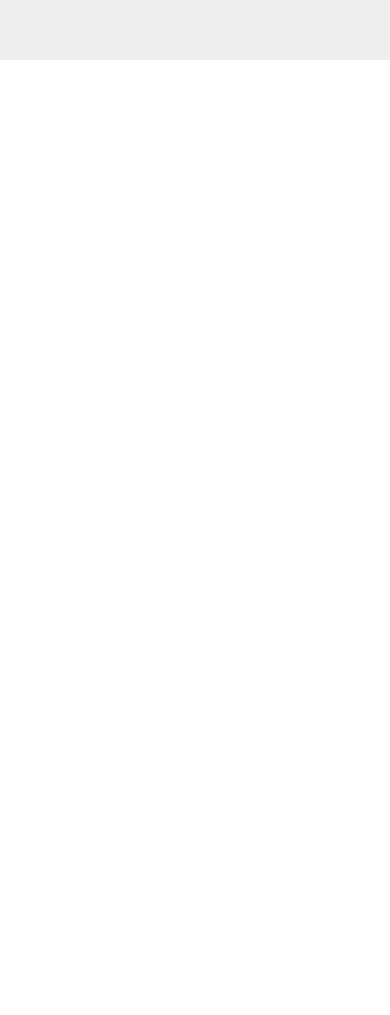
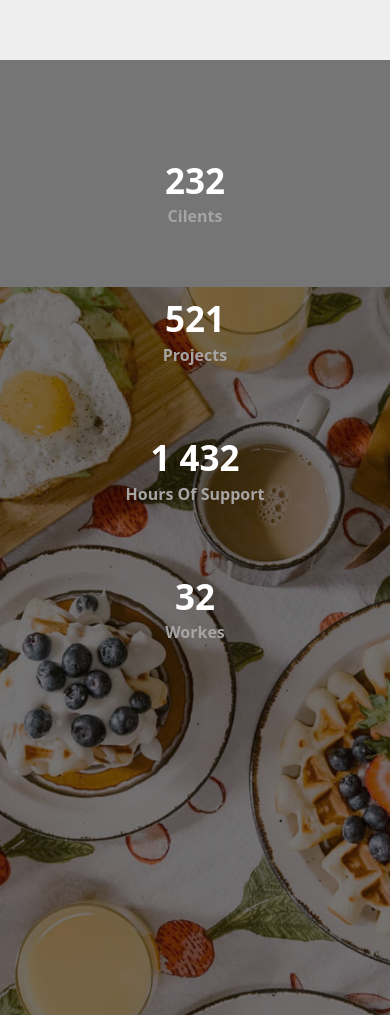
Before and after one commit to boutarga-hiba/hiba_boutarga_lionsresto_final, a website: page index.html in a window 390 px wide. Shown: the part 4318-5333 px from the top of the page. Before the commit the page ends 4378 px from the top, so only its background shows below. Drawn offline with nearby package versions, Linux system fonts and the light colour scheme.

Commit message:
finsection4

```diff
--- a/index.html
+++ b/index.html
@@ -169,6 +169,36 @@
 
 </div>
     </section>
+<!-- && section 4 -->
+
+<!--* section 4 -->
+<section class="section-4 ">
+    <div class=" client" >
+        <div class="client-1 d-block d-md-flex justify-content-md-between align-items-md-center ">
+            <div class="clt">
+                <p>232</p>
+                <h6><b>Cilents</b></h6>
+            </div>
+            <div class="clt">
+                <p>521</p>
+                <h6><b>Projects</b></h6>
+            </div>
+        </div>
+        <div class="client-1 d-block d-md-flex justify-content-md-between align-items-md-center">
+            <div class="clt">
+                <p class="text-md-start">1 432</p>
+                <h6><b>Hours Of Support</b></h6>
+            </div>
+            <div class="clt">
+                <p>32</p>
+                <h6><b>Workes</b></h6>
+            </div>
+        </div>
+    </div>
+    <div class="div-blanc bg-light">
+    </div>
+</section>
+
 
 
     <script src="./public/js/app.js"></script>
--- a/src/sass/modules/home/_main.scss
+++ b/src/sass/modules/home/_main.scss
@@ -1425,5 +1425,111 @@
         font-size: 17px;
     }
     }
+}
 
+// * section 4
+
+
+.section-4{
+    width: 100%;
+    height: 90vh;
+    text-align: center;
+    background-image: url(../img/stats-bg.jpg);
+    background-color: rgba(26, 25, 25, 0.596);
+    background-blend-mode: darken;
+    background-position: center;
+    background-attachment: fixed;
+
+    .client{
+        height: 45vh;
+        display: flex;
+        justify-content: space-around;
+        align-items: center;
+        color: white;
+        p{
+            font-size: 45px;
+            font-weight: bolder;
+        }
+        h6{
+            color: #a6a4a4;
+            // b{
+            //     font-size: 22px;
+            // }
+        }
+        .client-1{
+            width: 32%;
+            display: flex;
+            justify-content: space-between;
+            align-items: center;
+            // .clt{
+            //     display: flex;
+            //     justify-content: center;
+            //     align-items: center;
+            //     flex-direction: column;
+            // }
+        }
+    }
+    .div-blanc{
+        height: 45vh;
+        width: 100%;
+    }
 }
+//* tablet section 4
+@media (max-width:769px){
+    .section-4{
+        height: 66vh;
+        background-size: 120%;
+        background-repeat: no-repeat;
+        background-attachment:local;
+        .client{
+            display: block;
+            justify-content: space-between;
+            align-items: center;
+            height:66vh ;
+            width: 75%;
+            padding: 80px;
+            margin-left: 77px;
+            .client-1{
+                width: 100%;
+                margin: auto;
+                margin-bottom: 30px;
+                .clt{
+                    margin-top: 20px;
+                    text-align: center;
+                    p{
+                        font-size: 40px;
+                    }
+                }
+            }
+        }
+    }
+    .div-blanc{
+        height: 0vh;
+    }
+}
+//& mobil 4
+@media (min-width:375px) and (max-width:426px){
+    .section-4{
+        height: 140vh;
+        background-size: 360%;
+        background-position: center;
+        background-repeat: no-repeat;
+        background-attachment:local;
+        .client{
+            padding: 75px;
+            margin: auto;
+            .client-1{
+                .clt{
+                    margin-bottom: 67px;
+                    p{
+                        font-size: 35px;
+                        margin: 0;
+                    }
+                }
+            }
+        }
+        .div-blanc{
+            height: 0vh;
+        }
+    }
+}
```
Also changed, not shown: public/css/app.css, 1 other file.
